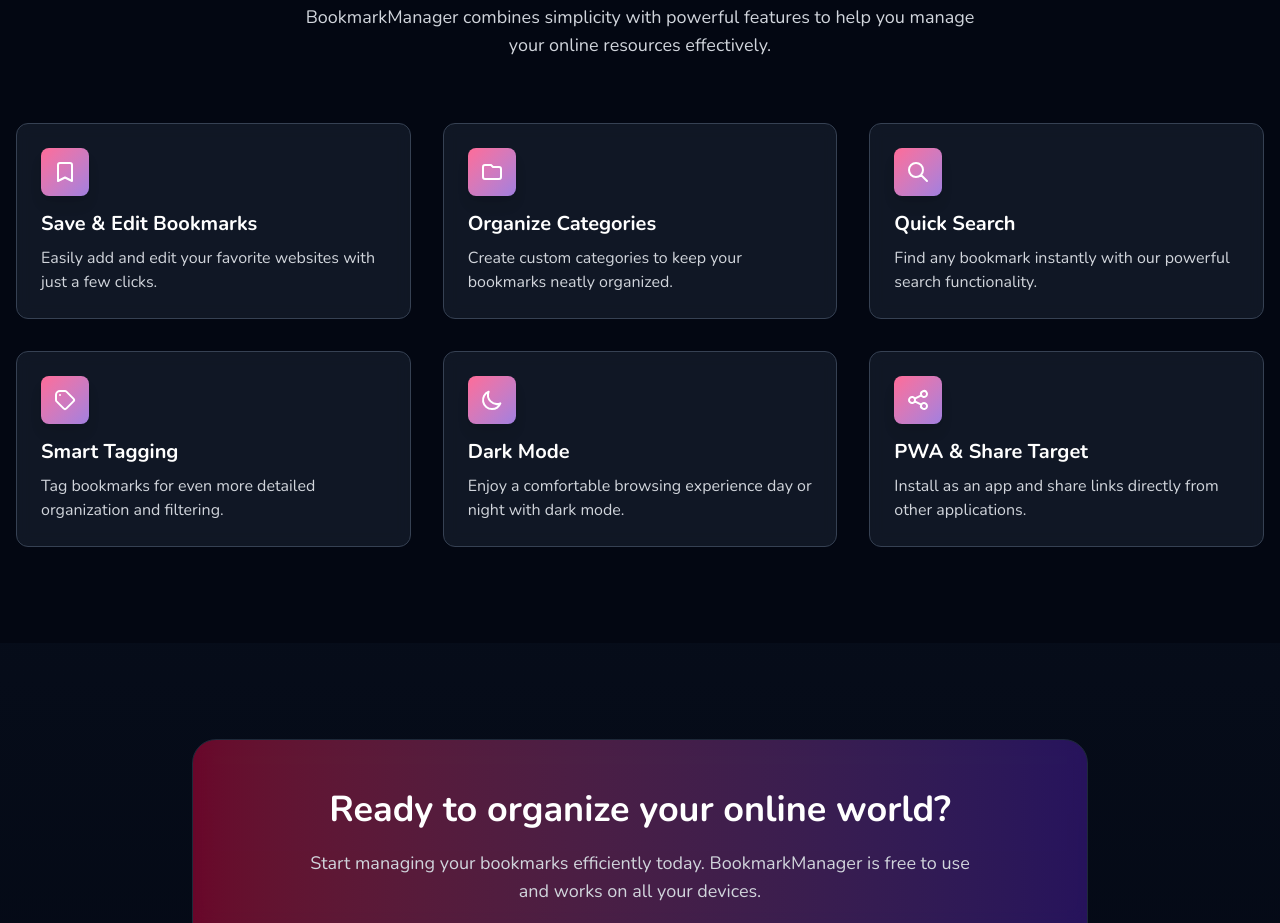
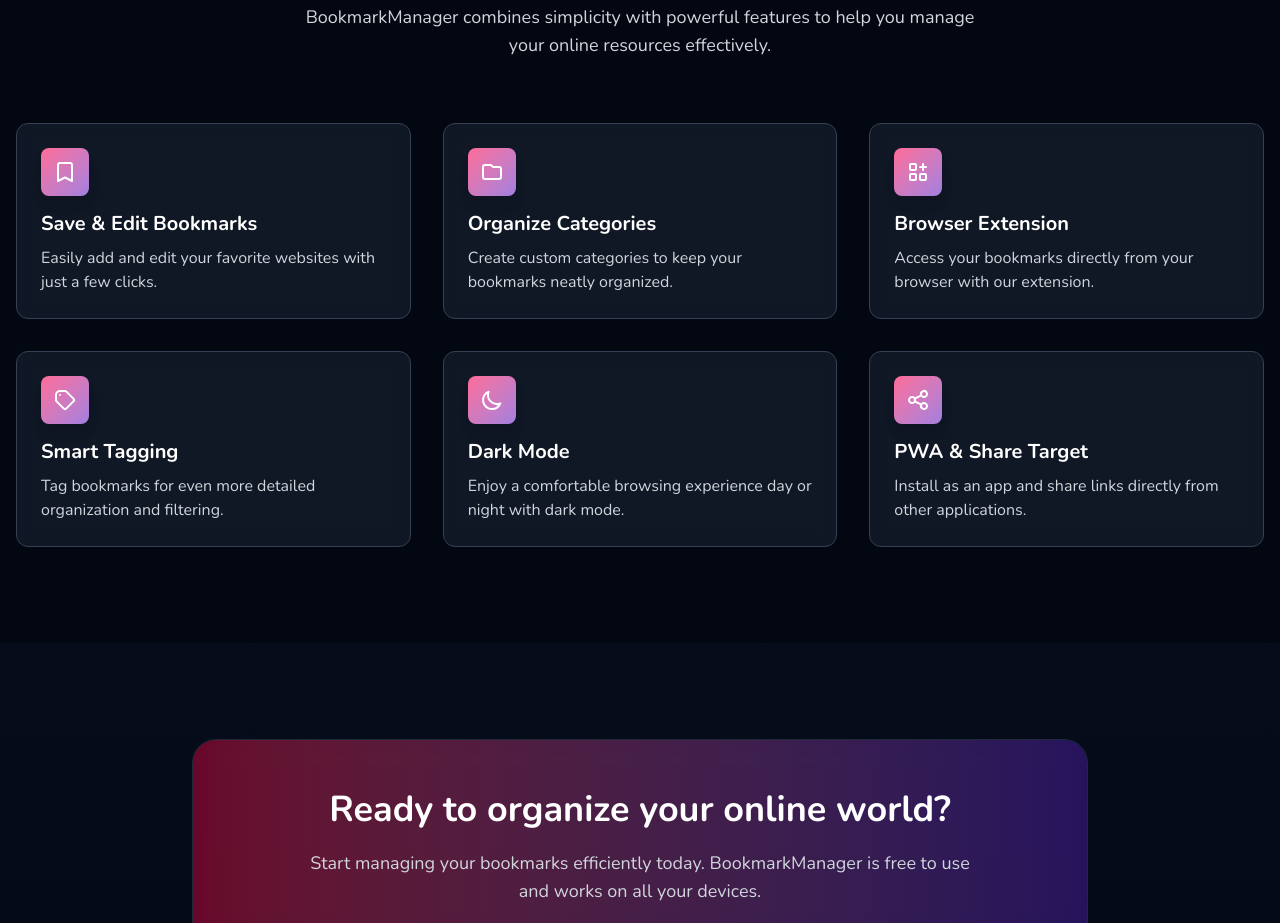
Before and after one commit to poesterlin/bookmarkManager, a SvelteKit app: page /intro in a window 1280 px wide. Shown: the part 820-1743 px from the top of the page. Built offline with nearby package versions, Linux system fonts and the light colour scheme.

Commit message:
add browser extension as a feature

```diff
--- a/src/routes/intro/FeatureCard.svelte
+++ b/src/routes/intro/FeatureCard.svelte
@@ -1,28 +1,61 @@
 <script lang="ts">
-    export let icon: keyof typeof iconMap;
-    export let title: string;
+	import type { Snippet } from 'svelte';
+
+	const {
+		icon,
+		title,
+		children
+	}: {
+		icon: keyof typeof iconMap;
+		title: string;
+		children: Snippet;
+	} = $props();
 
 	const iconMap = {
 		bookmark: `M5 5a2 2 0 012-2h10a2 2 0 012 2v16l-7-3.5L5 21V5z`,
 		folder: `M3 7v10a2 2 0 002 2h14a2 2 0 002-2V9a2 2 0 00-2-2h-6l-2-2H5a2 2 0 00-2 2z`,
-      search: `M21 21l-6-6m2-5a7 7 0 11-14 0 7 7 0 0114 0z`,
+		app: [
+			'M4 4m0 1a1 1 0 0 1 1 -1h4a1 1 0 0 1 1 1v4a1 1 0 0 1 -1 1h-4a1 1 0 0 1 -1 -1z',
+			'M4 14m0 1a1 1 0 0 1 1 -1h4a1 1 0 0 1 1 1v4a1 1 0 0 1 -1 1h-4a1 1 0 0 1 -1 -1z',
+			'M14 14m0 1a1 1 0 0 1 1 -1h4a1 1 0 0 1 1 1v4a1 1 0 0 1 -1 1h-4a1 1 0 0 1 -1 -1z',
+			'M14 7l6 0',
+      'M17 4l0 6'
+		],
 		tag: `M7 7h.01M7 3h5c.512 0 1.024.195 1.414.586l7 7a2 2 0 010 2.828l-7 7a2 2 0 01-2.828 0l-7-7A1.994 1.994 0 013 12V7a4 4 0 014-4z`,
 		moon: `M20.354 15.354A9 9 0 018.646 3.646 9.003 9.003 0 0012 21a9.003 9.003 0 008.354-5.646z`,
 		share: `M8.684 13.342C8.886 12.938 9 12.482 9 12c0-.482-.114-.938-.316-1.342m0 2.684a3 3 0 110-2.684m0 2.684l6.632 3.316m-6.632-6l6.632-3.316m0 0a3 3 0 105.367-2.684 3 3 0 00-5.367 2.684zm0 9.316a3 3 0 105.368 2.684 3 3 0 00-5.368-2.684>`
 	};
 </script>
 
-  <div class="bg-gray-800/50 backdrop-blur-sm rounded-xl p-6 transition-all duration-300 hover:transform hover:scale-102 hover:shadow-lg border border-gray-700 hover:border-primary-500">
+{#snippet path(d: string)}
+	<path stroke-linecap="round" stroke-linejoin="round" stroke-width="2" {d} />
+{/snippet}
+
+<div
+	class="hover:border-primary-500 rounded-xl border border-gray-700 bg-gray-800/50 p-6 backdrop-blur-sm transition-all duration-300 hover:scale-102 hover:transform hover:shadow-lg"
+>
 	<div class="flex items-start">
-      <div class="bg-gradient-to-br from-primary-500 to-secondary-500 p-3 rounded-lg shadow-lg mb-4">
-        <svg xmlns="http://www.w3.org/2000/svg" class="h-6 w-6 text-white" fill="none" viewBox="0 0 24 24" stroke="currentColor">
-            <path stroke-linecap="round" stroke-linejoin="round" stroke-width="2" d={iconMap[icon]} />
+		<div class="from-primary-500 to-secondary-500 mb-4 rounded-lg bg-gradient-to-br p-3 shadow-lg">
+			<svg
+				xmlns="http://www.w3.org/2000/svg"
+				class="h-6 w-6 text-white"
+				fill="none"
+				viewBox="0 0 24 24"
+				stroke="currentColor"
+			>
+				{#if Array.isArray(iconMap[icon])}
+					{#each iconMap[icon] as p}
+						{@render path(p)}
+					{/each}
+				{:else}
+					{@render path(iconMap[icon])}
+				{/if}
 			</svg>
 		</div>
 	</div>
 
-    <h3 class="text-xl font-semibold mb-2">{title}</h3>
+	<h3 class="mb-2 text-xl font-semibold">{title}</h3>
 	<p class="text-gray-300">
-      <slot></slot>
+		{@render children()}
 	</p>
 </div>
--- a/src/routes/intro/Features.svelte
+++ b/src/routes/intro/Features.svelte
@@ -13,9 +13,9 @@
         description: "Create custom categories to keep your bookmarks neatly organized."
       },
       {
-        icon: "search",
-        title: "Quick Search",
-        description: "Find any bookmark instantly with our powerful search functionality."
+        icon: "app",
+        title: "Browser Extension",
+        description: "Access your bookmarks directly from your browser with our extension."
       },
       {
         icon: "tag",
```
Lines whose indentation alone changed are shown as unchanged.
